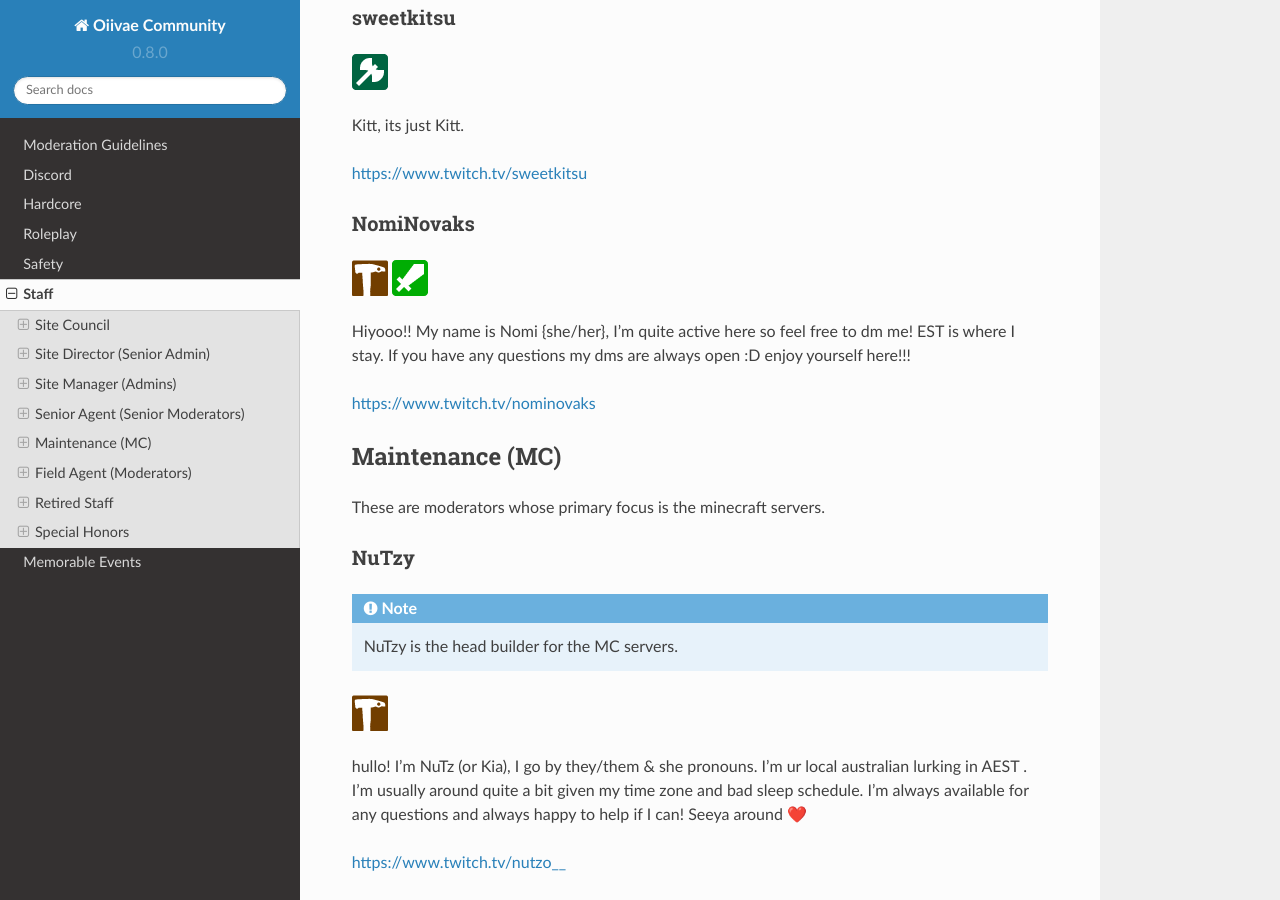
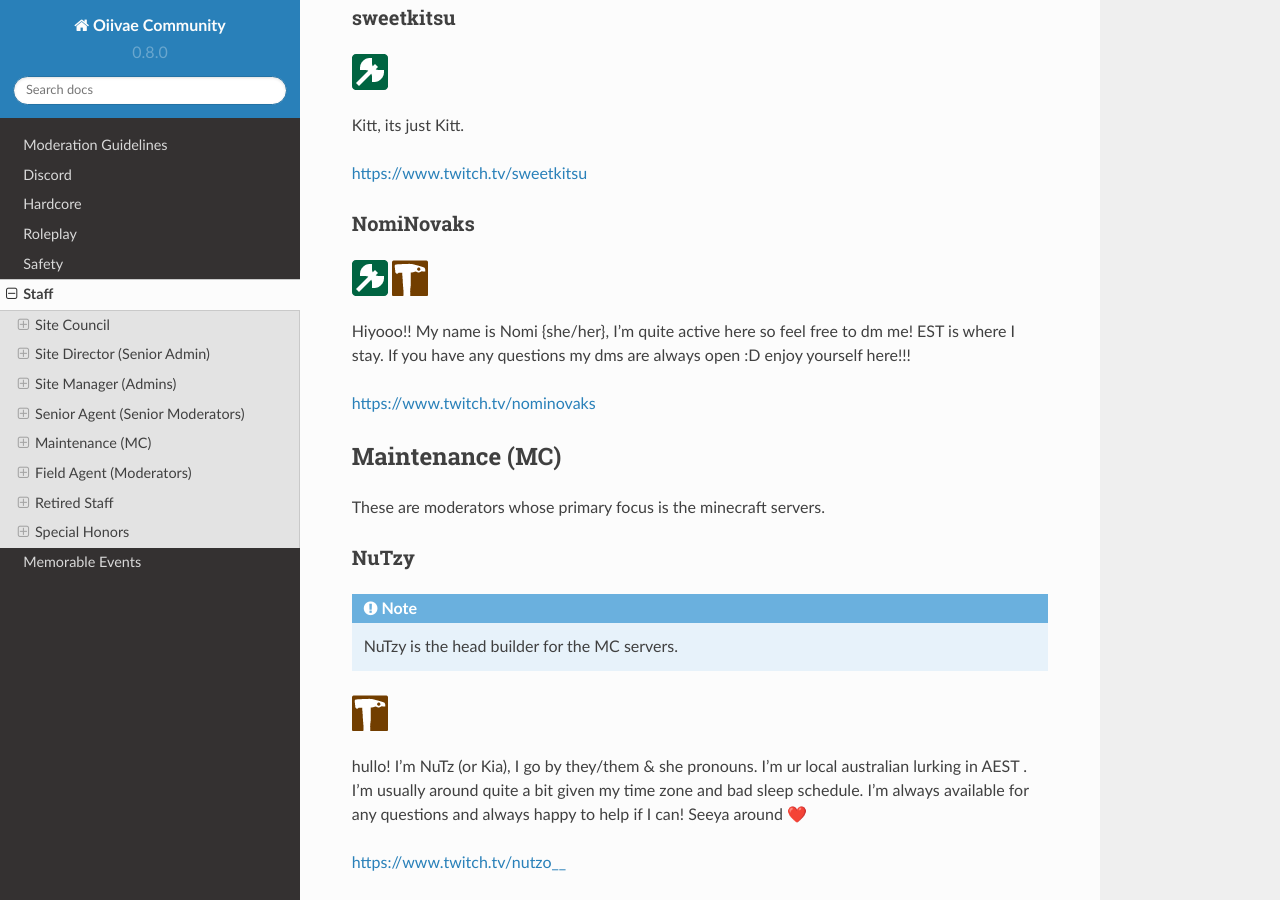
Before and after one commit to nerdyjohnny/ovidoc, a Sphinx documentation site: the page built from docs/source/staff.rst, in a window 1280 px wide and 900 px high, scrolled down 2365 px. Built offline with Sphinx 7.4.7 and the Read the Docs theme 2.0.0, drawn with Linux system fonts in a browser that asks for light colours.

Commit message:
Update staff.rst

```diff
--- a/docs/source/staff.rst
+++ b/docs/source/staff.rst
@@ -92,9 +92,8 @@ https://www.twitch.tv/sweetkitsu
 
 NomiNovaks
 ''''''
-
+.. image:: icons/srmod.png
 .. image:: icons/custodian.png
-.. image:: icons/janitor.png
 Hiyooo!! My name is Nomi {she/her}, I’m quite active here so feel free to dm me! EST is where I stay. If you have any questions my dms are always open :D enjoy yourself here!!!
 
 https://www.twitch.tv/nominovaks
```
